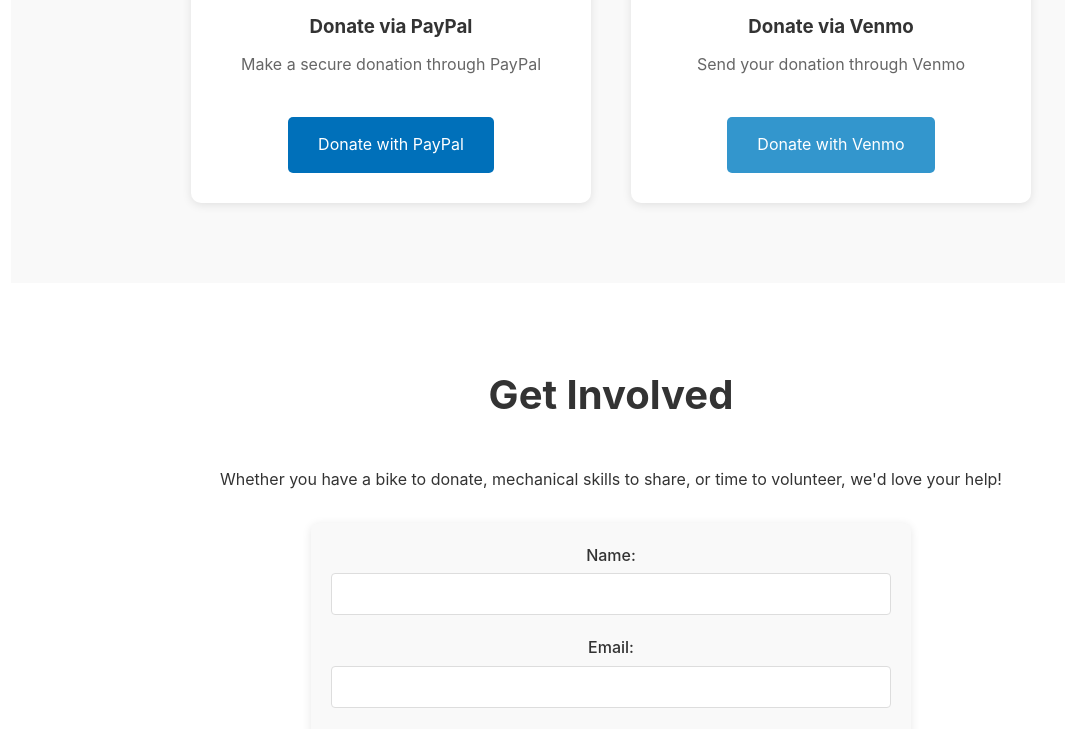
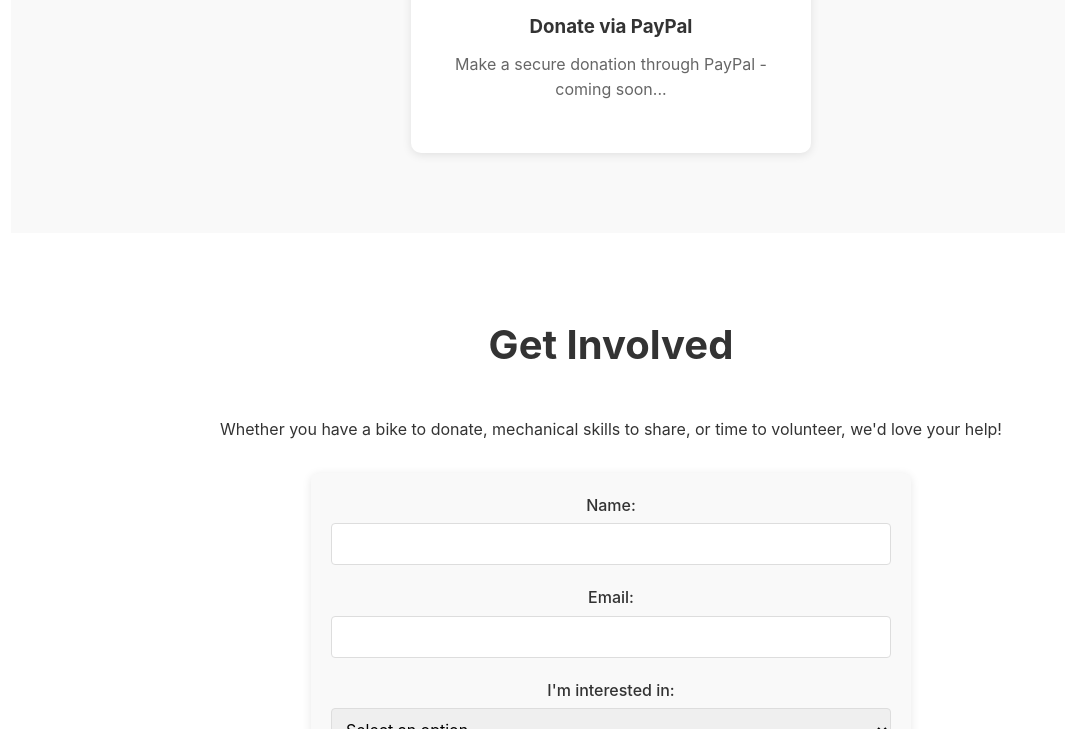
Before and after one commit to geekcyclist/urbp, a plain HTML site: page src/index.html in a window 1280 px wide. Shown: the part 1789-2518 px from the top of the page, without its empty margins (29-1094 px from the left). Drawn offline with Linux system fonts and the light colour scheme.

Commit message:
Comment out payment methods

```diff
--- a/src/index.html
+++ b/src/index.html
@@ -80,19 +80,19 @@
             <div class="donation-method">
                 <img src="https://www.paypalobjects.com/webstatic/mktg/Logo/pp-logo-150px.png" alt="PayPal logo" class="payment-logo">
                 <h3>Donate via PayPal</h3>
-                <p>Make a secure donation through PayPal</p>
-                <div class="payment-button paypal-button">
+                <p>Make a secure donation through PayPal - coming soon...</p>
+                <!-- <div class="payment-button paypal-button">
                     <a href="YOUR_PAYPAL_LINK" class="cta-button">Donate with PayPal</a>
-                </div>
+                </div> -->
             </div>
-            <div class="donation-method">
+            <!-- <div class="donation-method">
                 <img src="static/img/Venmo_Logo_Blue.png" alt="Venmo logo" class="payment-logo">
                 <h3>Donate via Venmo</h3>
                 <p>Send your donation through Venmo</p>
                 <div class="payment-button venmo-button">
                     <a href="https://account.venmo.com/u/Scott-Klepper-1" target="_blank" class="cta-button">Donate with Venmo</a>
                 </div>
-            </div>
+            </div> -->
         </div>
     </div>
 
```
